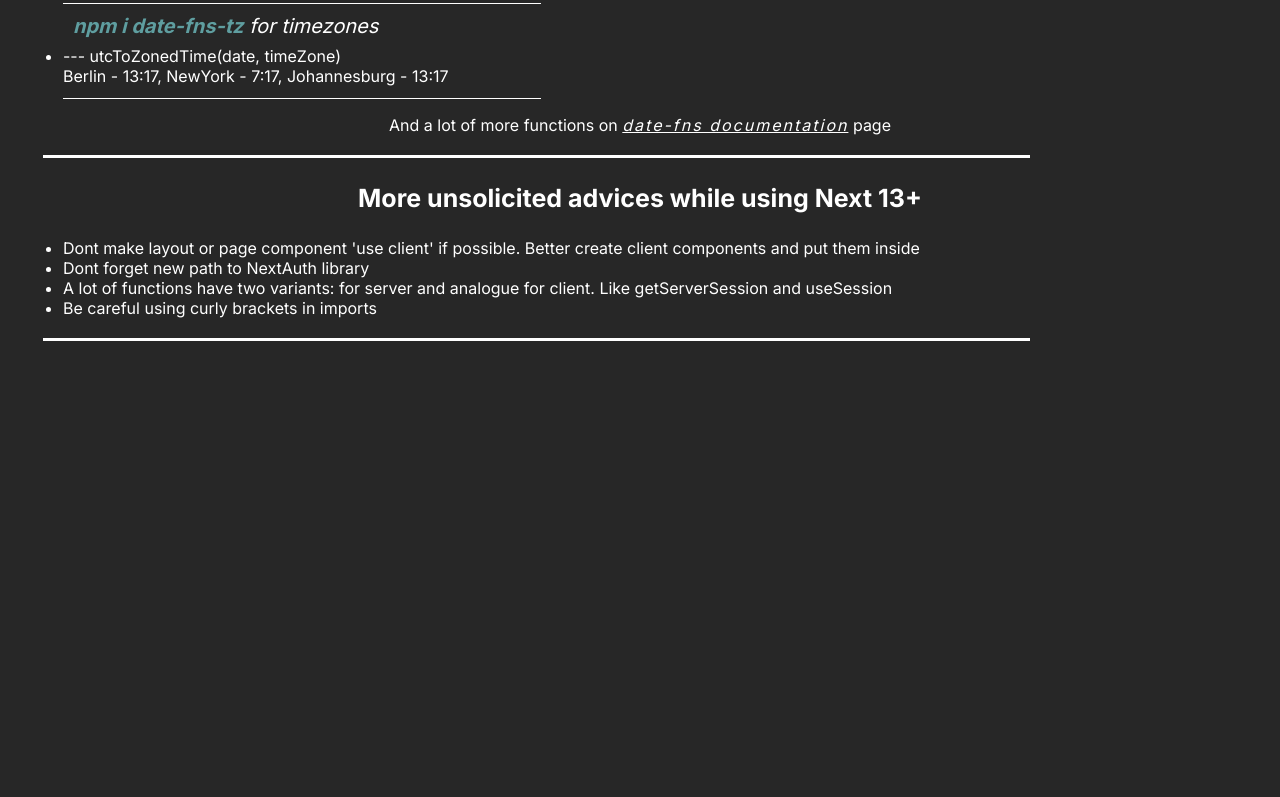
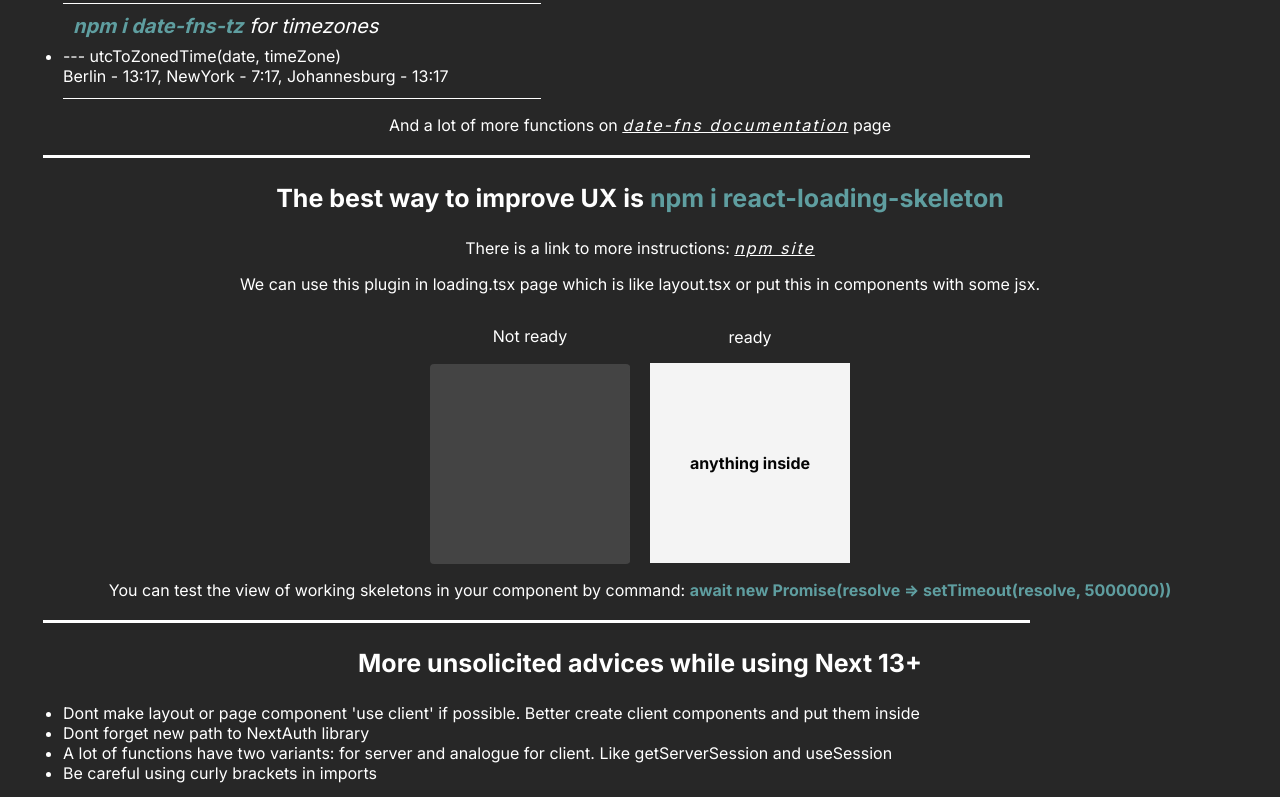
Before and after one commit to balanbiz/next-tools, a Next.js app: page / in a window 1280 px wide. Shown: the part 1863-2660 px from the top of the page. Before the commit the page ends 2247 px from the top, so only its background shows below. Built offline with nearby package versions, Linux system fonts and the light colour scheme.

Commit message:
Skeleton-ready

```diff
--- a/package.json
+++ b/package.json
@@ -23,6 +23,7 @@
     "react": "18.2.0",
     "react-dom": "18.2.0",
     "react-hook-form": "^7.44.3",
+    "react-loading-skeleton": "^3.3.1",
     "sass": "^1.63.4",
     "typescript": "5.1.3",
     "zod": "^3.21.4"
--- /dev/null
+++ b/src/Components/SkeletonExample.tsx
@@ -0,0 +1,15 @@
+"use client";
+import { FC, useState } from "react";
+import Skeleton from "react-loading-skeleton";
+import "react-loading-skeleton/dist/skeleton.css";
+
+interface ISkeletonExampleProps {}
+
+const SkeletonExample: FC<ISkeletonExampleProps> = ({}) => {
+    const [loading, setLoading] = useState(true);
+    async () => await new Promise(resolve => setTimeout(resolve, 500000000)).then(res => setLoading(false));
+
+    return loading ? <Skeleton width={200} height={200} baseColor="#444444" /> : <div className="sceleton-box">anything inside</div>;
+};
+
+export default SkeletonExample;
--- a/src/Components/ux/CopyClipboard.tsx
+++ b/src/Components/ux/CopyClipboard.tsx
@@ -2,10 +2,10 @@
 import { FC, useRef, useState } from "react";
 
 interface IcopyClipboardProps {
-    children: string;
+    text: string;
 }
 
-const CopyClipboard: FC<IcopyClipboardProps> = ({ children }) => {
+const CopyClipboard: FC<IcopyClipboardProps> = ({ text }) => {
     const [isMouseEnterEnabled, setMouseEnterEnabled] = useState(true);
     const childrenRef = useRef<HTMLSpanElement>(null);
 
@@ -21,7 +21,7 @@
         };
 
         const onCLick = () => {
-            navigator.clipboard.writeText(children);
+            navigator.clipboard.writeText(text);
             disableMouseEnter();
             childrenRef.current?.classList.add("active");
             setTimeout(() => {
@@ -47,7 +47,7 @@
             onMouseEnter={tipHandler().onMouseEnter}
             onMouseLeave={tipHandler().onMouseLeave}
         >
-            {children}
+            {text}
         </span>
     );
 };
--- a/src/app/page.tsx
+++ b/src/app/page.tsx
@@ -6,8 +6,9 @@
 import { format, eachWeekendOfInterval } from "date-fns";
 import { utcToZonedTime } from "date-fns-tz";
 import CopyClipboard from "@/Components/ux/CopyClipboard";
+import SkeletonExample from "@/Components/SkeletonExample";
 
-export default function Home() {
+export default async function Home() {
     return (
         <section className="promo">
             <div className="container">
@@ -18,7 +19,7 @@
                         <li>Choose folder in command promt and write</li>
                         <li>
                             <span className="npm">
-                                <CopyClipboard>npx create-next-app .</CopyClipboard>
+                                <CopyClipboard text="npx create-next-app ." />
                                 {/* Some interesting logic with the component above.
                                 As we dont want to make page 'use client' we put onClick inside render of child component. */}
                             </span>
@@ -71,7 +72,7 @@
                     <h3>
                         Form example using{" "}
                         <span className="npm">
-                            <CopyClipboard>npm i @hookform/resolvers zod react-hook-form</CopyClipboard>
+                            <CopyClipboard text="npm i @hookform/resolvers zod react-hook-form" />
                         </span>
                     </h3>
                     <HomeForm />
@@ -81,7 +82,7 @@
                     <h3>
                         Example of UI component flexible variants with{" "}
                         <span className="npm">
-                            <CopyClipboard>npm i class-variance-authority</CopyClipboard>
+                            <CopyClipboard text="npm i class-variance-authority" />
                         </span>
                     </h3>
                     <Button>Button 1</Button>
@@ -113,7 +114,7 @@
                     <p>
                         For common solutions we can use{" "}
                         <span className="npm">
-                            <CopyClipboard>npm i lucide-react</CopyClipboard>
+                            <CopyClipboard text="npm i lucide-react" />
                         </span>{" "}
                         library with 1000+ optimized icons
                     </p>
@@ -135,7 +136,7 @@
                     <h3>
                         What time is it now? with{" "}
                         <span className="npm">
-                            <CopyClipboard>npm i date-fns</CopyClipboard>
+                            <CopyClipboard text="npm i date-fns" />
                         </span>
                     </h3>
                     <p>This package has a lot of different functions to proper work with Dates</p>
@@ -173,7 +174,7 @@
                         <div className="divider-small"></div>
                         <p>
                             <span className="npm">
-                                <CopyClipboard>npm i date-fns-tz</CopyClipboard>
+                                <CopyClipboard text="npm i date-fns-tz" />
                             </span>{" "}
                             for timezones
                         </p>
@@ -192,6 +193,39 @@
                             date-fns documentation
                         </a>{" "}
                         page
+                    </p>
+                </div>
+                <div className="divider"></div>
+                <div className="explain-list">
+                    <h3>
+                        The best way to improve UX is{" "}
+                        <span className="npm">
+                            <CopyClipboard text="npm i react-loading-skeleton" />
+                        </span>
+                    </h3>
+                    <p>
+                        There is a link to more instructions:{" "}
+                        <a href="https://www.npmjs.com/package/react-loading-skeleton" target="_blank">
+                            {" "}
+                            npm site
+                        </a>
+                    </p>
+                    <p>We can use this plugin in loading.tsx page which is like layout.tsx or put this in components with some jsx.</p>
+                    <div className="sceleton">
+                        <div className="sceleton-tab">
+                            <p>Not ready</p>
+                            <SkeletonExample />
+                        </div>
+                        <div className="sceleton-tab">
+                            <p>ready</p>
+                            <div className="sceleton-box">anything inside</div>
+                        </div>
+                    </div>
+                    <p>
+                        You can test the view of working skeletons in your component by command:{" "}
+                        <span className="npm">
+                            <CopyClipboard text="await new Promise(resolve => setTimeout(resolve, 5000000))" />
+                        </span>
                     </p>
                 </div>
                 <div className="divider"></div>
--- a/src/styles/pageHome.scss
+++ b/src/styles/pageHome.scss
@@ -115,6 +115,23 @@
         .yellow {
             color: yellow;
         }
+        .sceleton {
+            display: flex;
+            justify-content: center;
+            align-items: center;
+            gap: 20px;
+            &-box {
+                width: 200px;
+                height: 200px;
+                background-color: #f4f4f4;
+                color: #050505;
+                font-weight: bold;
+                text-align: center;
+                display: flex;
+                align-items: center;
+                justify-content: center;
+            }
+        }
     }
     .divider {
         margin: 20px;
```
Also changed, not shown: src/app/loading.tsx (added, +8 -0 lines), src/styles/loadingHome.scss (added, +29 -0 lines), src/types/common.d.ts (added), 1 other file (tests, documents, lock files or other folders).
